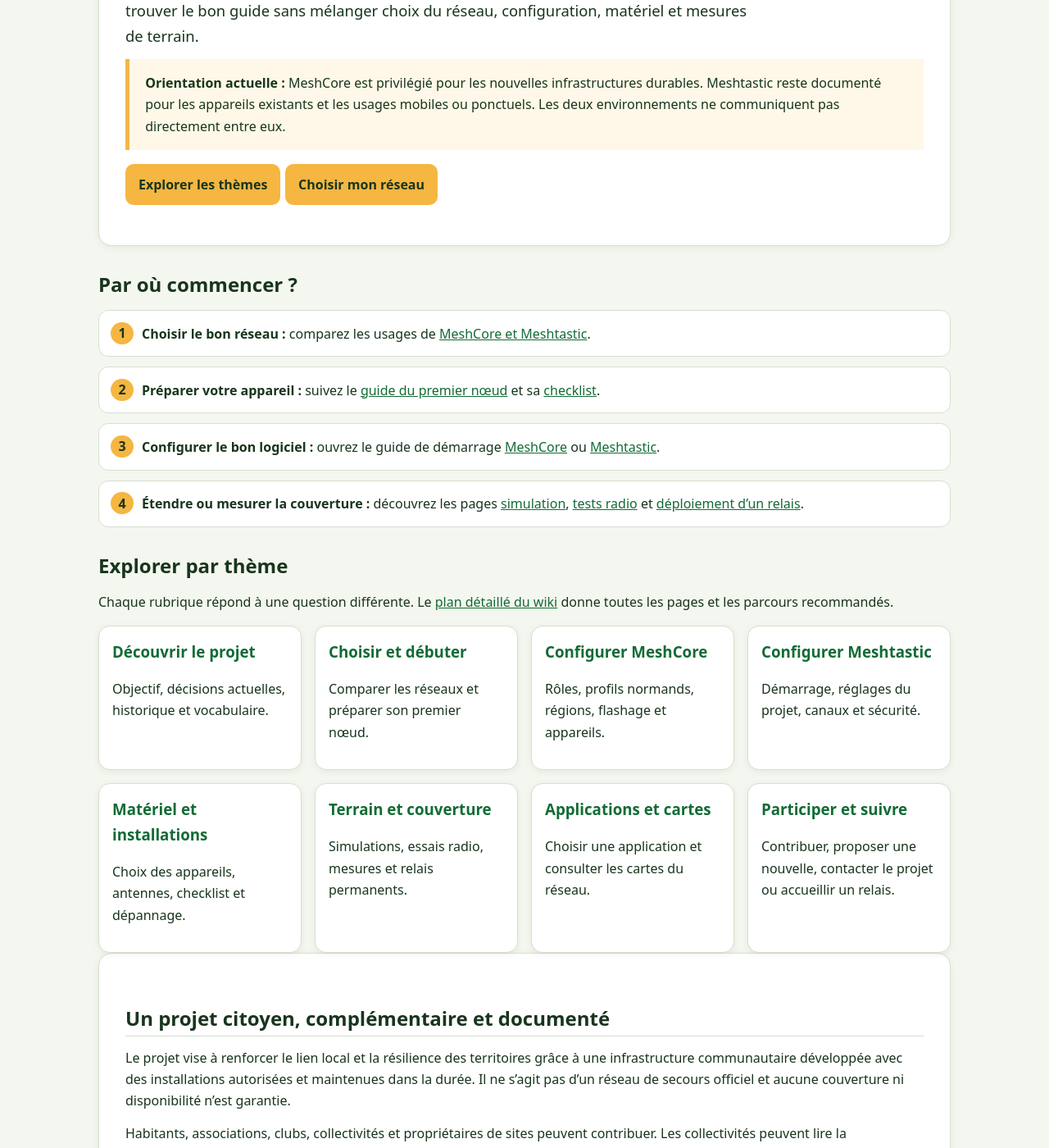
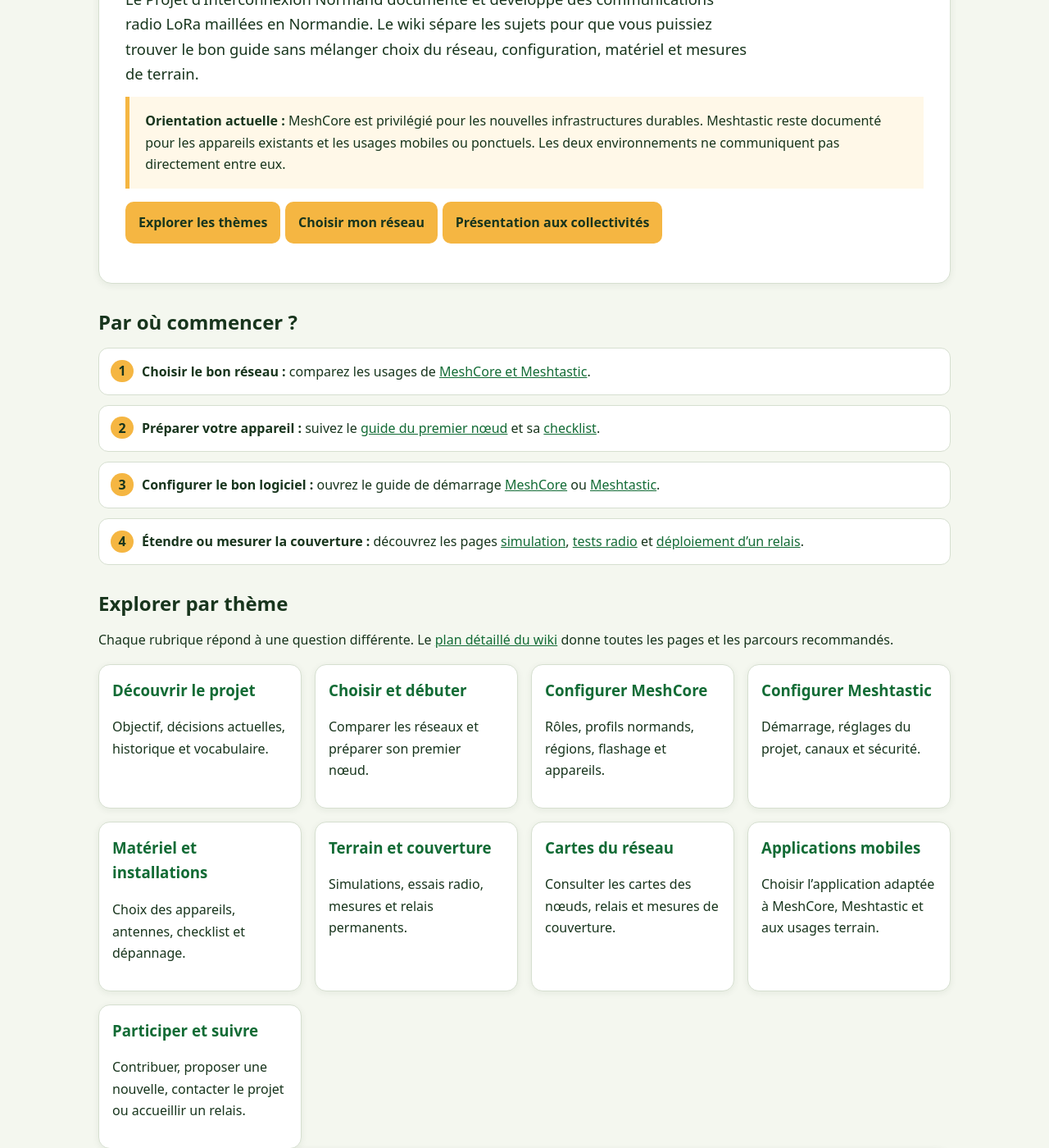
Before and after one commit to 1234LUCIUS/projet-interconnexion-normand-wiki, a Jekyll site: the page built from docs/index.html, in a window 1280 px wide and 1400 px high, scrolled down 376 px. Shown: the whole window at 82% size. Built offline with Jekyll 4.4.1, drawn with Linux system fonts in a browser that asks for light colours; some of the changed text lies outside the part shown.

Commit message:
Met en avant collectivités, cartes et applications

```diff
--- a/docs/_includes/site-navigation.html
+++ b/docs/_includes/site-navigation.html
@@ -5,7 +5,10 @@
   <a href="{{ '/meshcore/01-demarrage.html' | relative_url }}"{% if page.url contains '/meshcore/' %} aria-current="page"{% endif %}>MeshCore</a>
   <a href="{{ '/meshtastic/01-demarrage.html' | relative_url }}"{% if page.url contains '/meshtastic/' %} aria-current="page"{% endif %}>Meshtastic</a>
   <a href="{{ '/terrain/01-test-radio.html' | relative_url }}"{% if page.url contains '/terrain/' %} aria-current="page"{% endif %}>Terrain</a>
+  <a href="{{ '/04-carte-interactive.html' | relative_url }}"{% if page.url contains 'carte-interactive' %} aria-current="page"{% endif %}>Cartes</a>
+  <a href="{{ '/09-applications-mobiles.html' | relative_url }}"{% if page.url contains 'applications' %} aria-current="page"{% endif %}>Applications</a>
   <a href="{{ '/actualites.html' | relative_url }}"{% if page.url contains 'actualites' %} aria-current="page"{% endif %}>Actualités</a>
   <a href="{{ '/blog.html' | relative_url }}"{% if page.url contains 'blog' %} aria-current="page"{% endif %}>Blog</a>
-  <a href="{{ '/je-veux-aider.html' | relative_url }}"{% if page.url contains 'je-veux-aider' or page.url contains 'collectivites' or page.url contains 'galerie' or page.url contains 'journal-des-versions' or page.url contains 'contact' %} aria-current="page"{% endif %}>Participer</a>
+  <a href="{{ '/07-presentation-collectivites.html' | relative_url }}"{% if page.url contains 'collectivites' %} aria-current="page"{% endif %}>Collectivités</a>
+  <a href="{{ '/je-veux-aider.html' | relative_url }}"{% if page.url contains 'je-veux-aider' or page.url contains 'galerie' or page.url contains 'journal-des-versions' or page.url contains 'contact' %} aria-current="page"{% endif %}>Participer</a>
 </nav>
--- a/docs/index.html
+++ b/docs/index.html
@@ -68,7 +68,7 @@ layout: null
     <section class="content-card prose">
       <p class="lead">Le Projet d’Interconnexion Normand documente et développe des communications radio LoRa maillées en Normandie. Le wiki sépare les sujets pour que vous puissiez trouver le bon guide sans mélanger choix du réseau, configuration, matériel et mesures de terrain.</p>
       <p class="notice"><strong>Orientation actuelle :</strong> MeshCore est privilégié pour les nouvelles infrastructures durables. Meshtastic reste documenté pour les appareils existants et les usages mobiles ou ponctuels. Les deux environnements ne communiquent pas directement entre eux.</p>
-      <p><a class="cta" href="explorer-le-wiki.html">Explorer les thèmes</a><a class="cta" href="01-choisir-son-reseau.html">Choisir mon réseau</a></p>
+      <p><a class="cta" href="explorer-le-wiki.html">Explorer les thèmes</a><a class="cta" href="01-choisir-son-reseau.html">Choisir mon réseau</a><a class="cta" href="07-presentation-collectivites.html">Présentation aux collectivités</a></p>
     </section>
 
     <section aria-labelledby="start-title">
@@ -91,7 +91,8 @@ layout: null
         <a class="card" href="explorer-le-wiki.html#meshtastic"><h3>Configurer Meshtastic</h3><p>Démarrage, réglages du projet, canaux et sécurité.</p></a>
         <a class="card" href="explorer-le-wiki.html#materiel"><h3>Matériel et installations</h3><p>Choix des appareils, antennes, checklist et dépannage.</p></a>
         <a class="card" href="explorer-le-wiki.html#terrain"><h3>Terrain et couverture</h3><p>Simulations, essais radio, mesures et relais permanents.</p></a>
-        <a class="card" href="explorer-le-wiki.html#outils"><h3>Applications et cartes</h3><p>Choisir une application et consulter les cartes du réseau.</p></a>
+        <a class="card" href="04-carte-interactive.html"><h3>Cartes du réseau</h3><p>Consulter les cartes des nœuds, relais et mesures de couverture.</p></a>
+        <a class="card" href="09-applications-mobiles.html"><h3>Applications mobiles</h3><p>Choisir l’application adaptée à MeshCore, Meshtastic et aux usages terrain.</p></a>
         <a class="card" href="explorer-le-wiki.html#participer"><h3>Participer et suivre</h3><p>Contribuer, proposer une nouvelle, contacter le projet ou accueillir un relais.</p></a>
       </div>
     </section>
```
